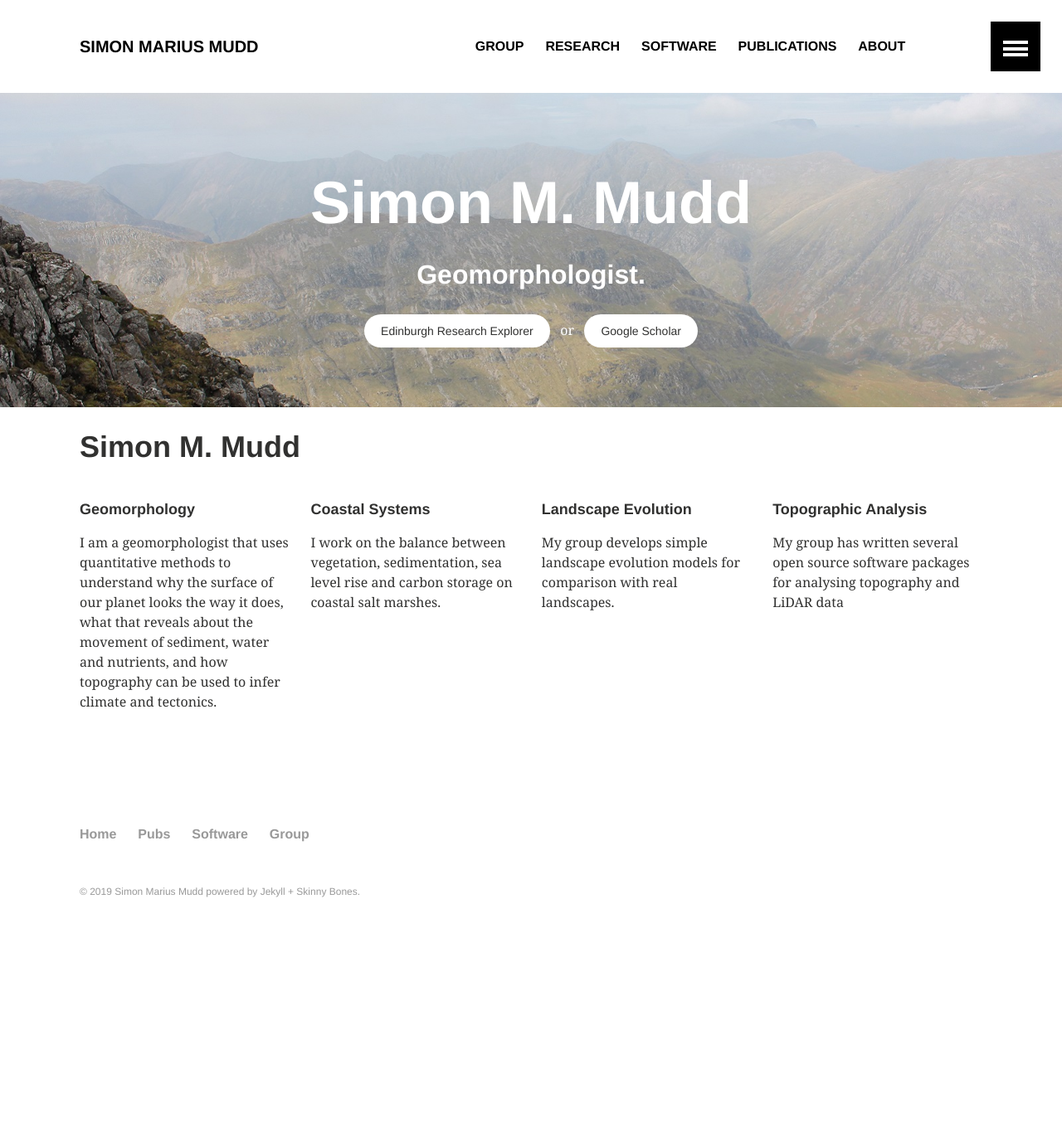
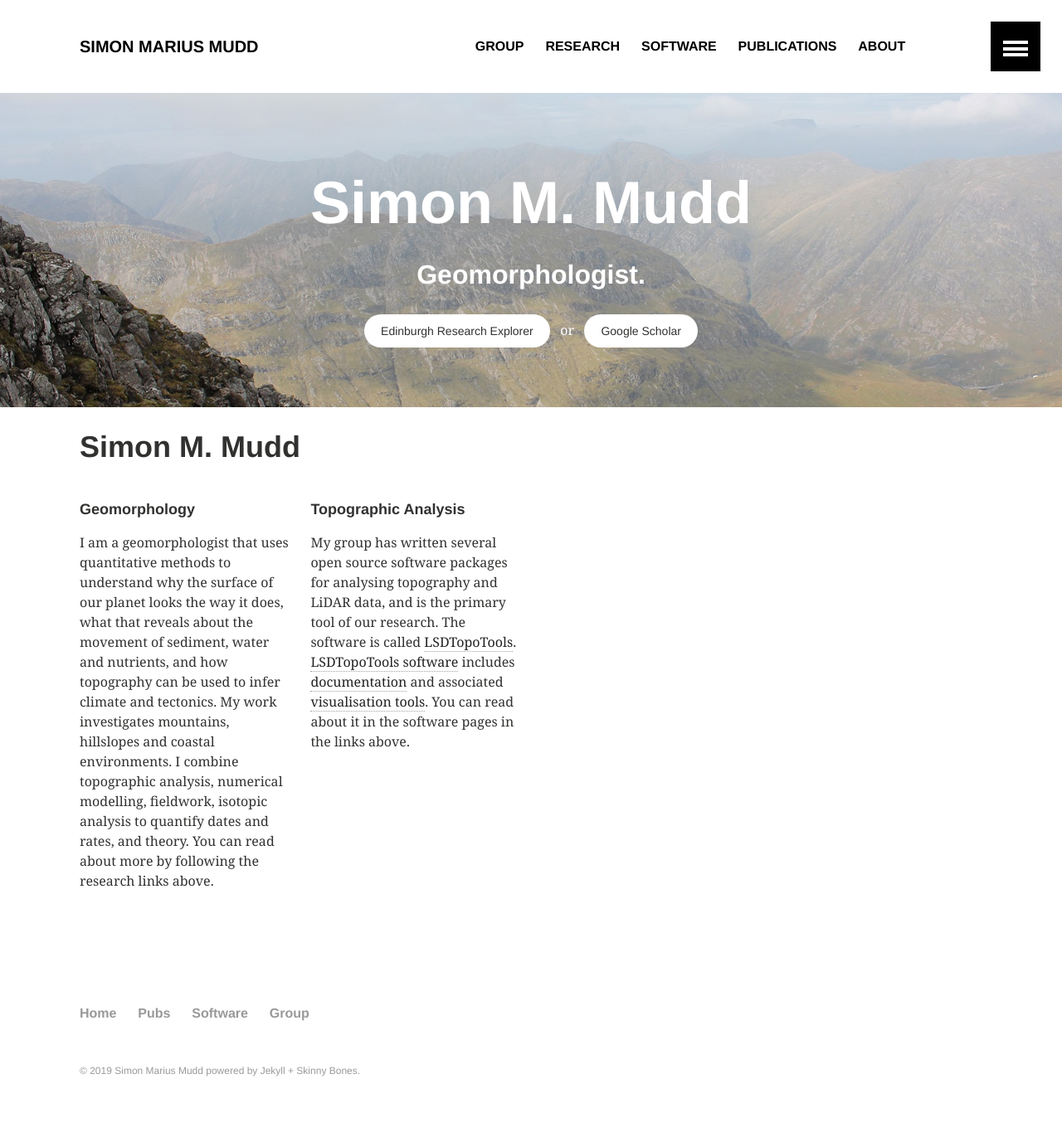
Before and after one commit to simon-m-mudd/simon-m-mudd.github.io, a Jekyll site: the page built from index.md, in a window 1280 px wide. Shown: the whole page at 83% size. Built offline with Jekyll 4.4.1, drawn with Linux system fonts in a browser that asks for light colours; before the commit the page ends 1161 px from its top, so only the background shows below that.

Commit message:
Some updates to the homepage

```diff
--- a/index.md
+++ b/index.md
@@ -10,22 +10,13 @@ image:
 
 <div class="tile">
   <h2 class="post-title">Geomorphology</h2>
-  <p class="post-excerpt">I am a geomorphologist that uses quantitative methods to understand why the surface of our planet looks the way it does, what that reveals about the movement of sediment, water and nutrients, and how topography can be used to infer climate and tectonics.</p>
+  <p class="post-excerpt">I am a geomorphologist that uses quantitative methods to understand why the surface of our planet looks the way it does, what that reveals about the movement of sediment, water and nutrients, and how topography can be used to infer climate and tectonics. My work investigates mountains, hillslopes and coastal environments. I combine topographic analysis, numerical modelling, fieldwork, isotopic analysis to quantify dates and rates, and theory. You can read about more by following the research links above.</p>
 </div><!-- /.tile -->
 
-<div class="tile">
-  <h2 class="post-title">Coastal Systems</h2>
-  <p class="post-excerpt">I work on the balance between vegetation, sedimentation, sea level rise and carbon storage on coastal salt marshes.</p>
-</div><!-- /.tile -->
-
-<div class="tile">
-  <h2 class="post-title">Landscape Evolution</h2>
-  <p class="post-excerpt">My group develops simple landscape evolution models for comparison with real landscapes.</p>
-</div><!-- /.tile -->
 
 <div class="tile">
   <h2 class="post-title">Topographic Analysis</h2>
-  <p class="post-excerpt">My group has written several open source software packages for analysing topography and LiDAR data</p>
+  <p class="post-excerpt">My group has written several open source software packages for analysing topography and LiDAR data, and is the primary tool of our research. The software is called <a href="https://lsdtopotools.github.io/">LSDTopoTools</a>. <a href="https://github.com/LSDtopotools">LSDTopoTools software</a> includes <a href="https://lsdtopotools.github.io/LSDTT_documentation/">documentation</a> and associated <a href="https://github.com/LSDtopotools/LSDMappingTools">visualisation tools</a>. You can read about it in the software pages in the links above.</p>
 </div><!-- /.tile -->
 
 </div><!-- /.tiles -->
```
